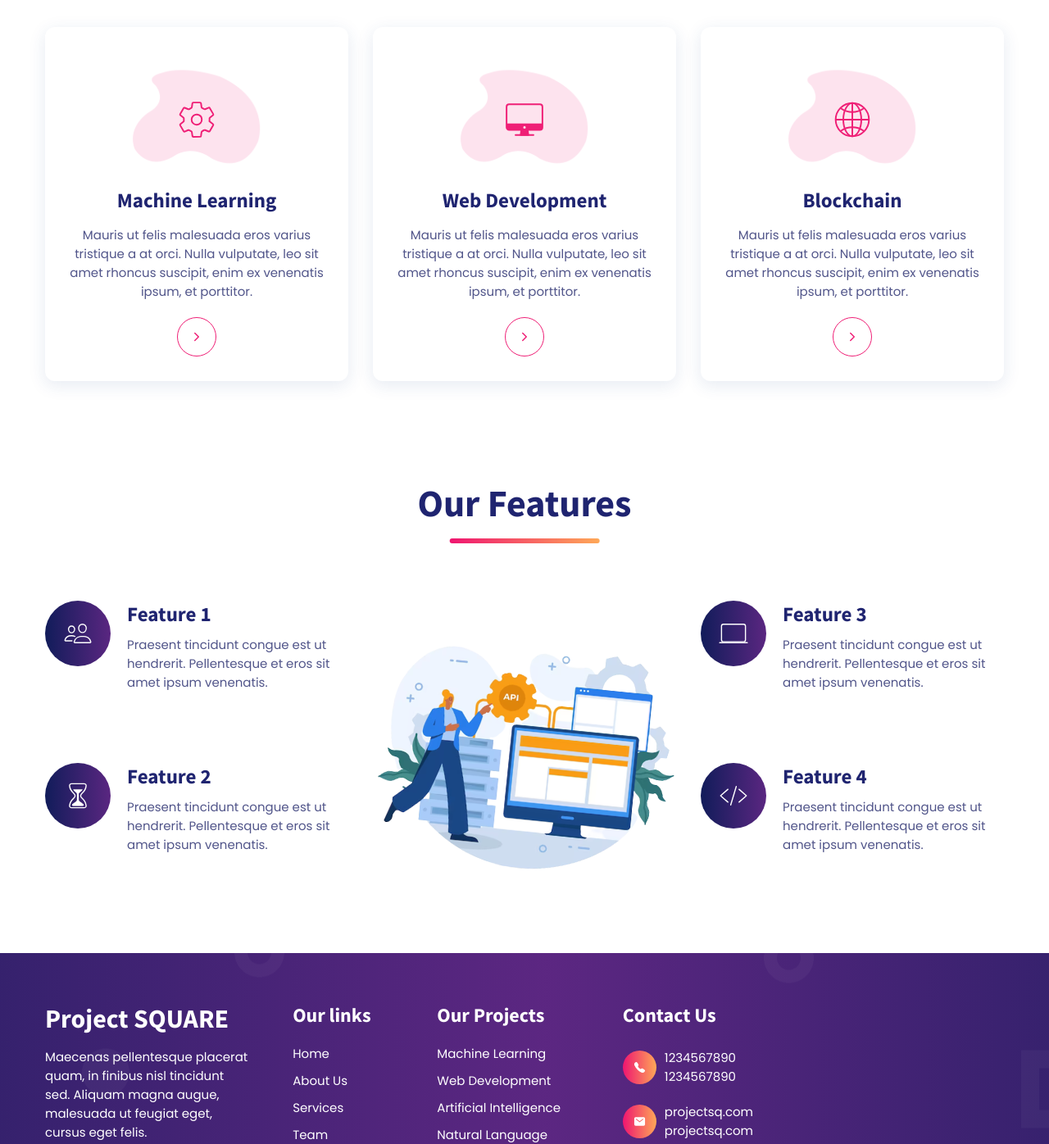
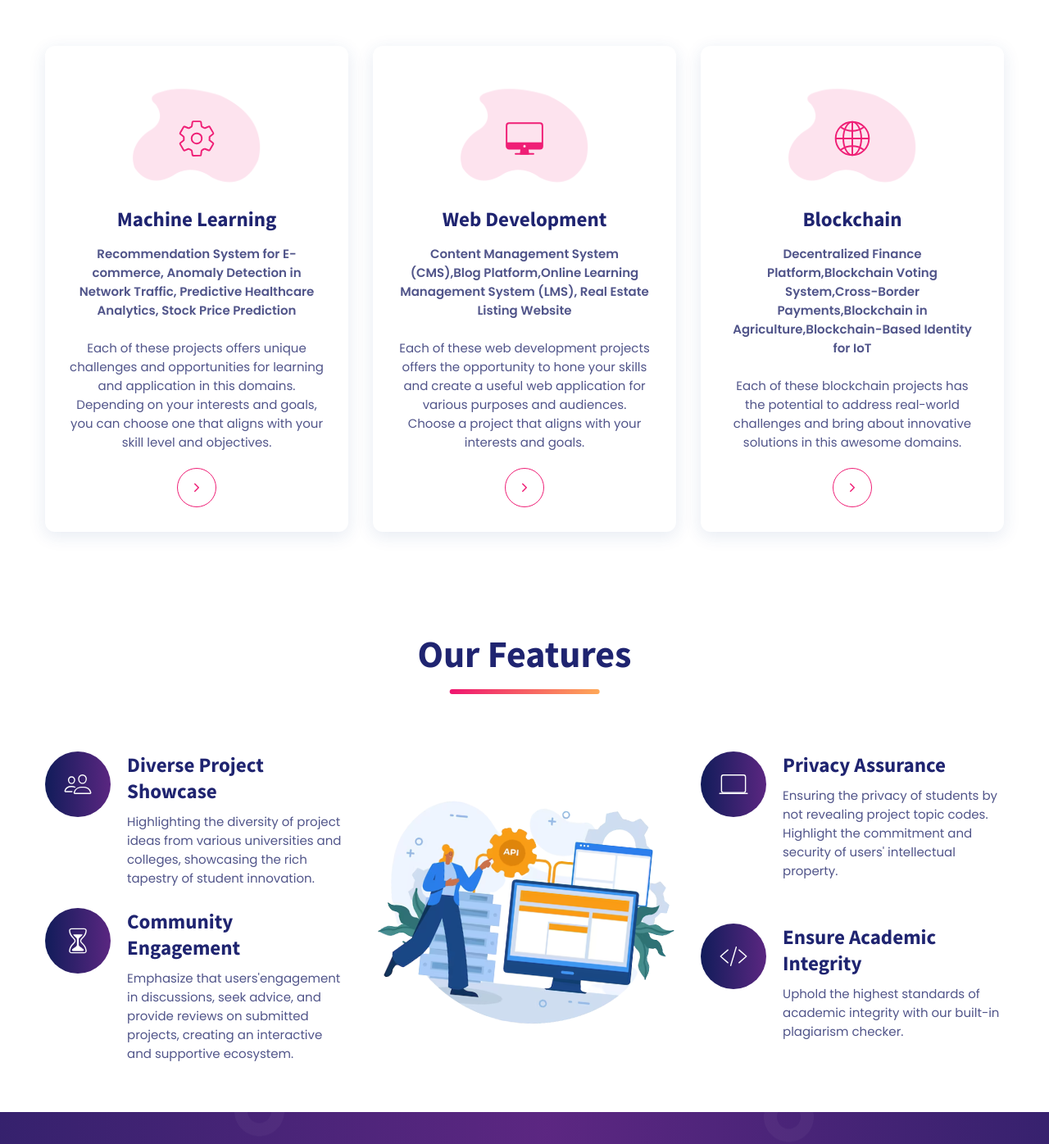
Before and after one commit to SENcrypt/PSq1, a plain HTML site: page index.html in a window 1280 px wide. Shown: the part 1514-2910 px from the top of the page at 82% size. Drawn offline with nearby package versions, Linux system fonts and the light colour scheme.

Commit message:
Feat:Index updated

```diff
--- a/index.html
+++ b/index.html
@@ -147,13 +147,13 @@
             <h2 class="h2 section-title underline">What is Project Square?</h2>
 
             <p class="about-text">
-              Points to be added<br><br>
-              Points to be added<br><br>
-              Points to be added<br><br>
+              A comprehensive platform for showcasing different <br>projects from different universities/colleges<br><br>
+              fostering collaboration and knowledge sharing.<br><br>
+              creating an interactive and supportive ecosystem.<br><br>
             </p>
 
             <p class="about-text">
-              Points to be added<br>
+              A platform for keeping track of college projects for accreditation purposes.<br>
 
             </p>
 
@@ -209,9 +209,12 @@
                 <h3 class="h3 title">Machine Learning</h3>
 
                 <p class="text">
-                  Mauris ut felis malesuada eros varius tristique a at orci. Nulla vulputate, leo sit amet rhoncus
-                  suscipit, enim ex
-                  venenatis ipsum, et porttitor.
+                 <b>
+                  Recommendation System for E-commerce,
+                  Anomaly Detection in Network Traffic,
+                  Predictive Healthcare Analytics,
+                  Stock Price Prediction</b><br><br>
+                  Each of these projects offers unique challenges and opportunities for learning and application in this domains. Depending on your interests and goals, you can choose one that aligns with your skill level and objectives.
                 </p>
 
                 <button class="card-btn" aria-label="Show More">
@@ -231,9 +234,10 @@
                 <h3 class="h3 title">Web Development</h3>
 
                 <p class="text">
-                  Mauris ut felis malesuada eros varius tristique a at orci. Nulla vulputate, leo sit amet rhoncus
-                  suscipit, enim ex
-                  venenatis ipsum, et porttitor.
+                <b>Content Management System (CMS),Blog Platform,Online Learning Management System (LMS),
+                  Real Estate Listing Website
+                </b><br><br>
+                Each of these web development projects offers the opportunity to hone your skills and create a useful web application for various purposes and audiences. Choose a project that aligns with your interests and goals.
                 </p>
 
                 <button class="card-btn" aria-label="Show More">
@@ -253,9 +257,8 @@
                 <h3 class="h3 title">Blockchain</h3>
 
                 <p class="text">
-                  Mauris ut felis malesuada eros varius tristique a at orci. Nulla vulputate, leo sit amet rhoncus
-                  suscipit, enim ex
-                  venenatis ipsum, et porttitor.
+                  <b>Decentralized Finance  Platform,Blockchain Voting System,Cross-Border Payments,Blockchain in Agriculture,Blockchain-Based Identity for IoT</b><br><br>
+                  Each of these blockchain projects has the potential to address real-world challenges and bring about innovative solutions in this awesome domains.
                 </p>
 
                 <button class="card-btn" aria-label="Show More">
@@ -293,10 +296,10 @@
                 </div>
 
                 <div class="content">
-                  <h3 class="h3 title">Feature 1</h3>
+                  <h3 class="h3 title">Diverse Project Showcase</h3>
 
                   <p class="text">
-                    Praesent tincidunt congue est ut hendrerit. Pellentesque et eros sit amet ipsum venenatis.
+                    Highlighting the diversity of project ideas from various universities and colleges, showcasing the rich tapestry of student innovation.
                   </p>
                 </div>
 
@@ -311,10 +314,10 @@
                 </div>
 
                 <div class="content">
-                  <h3 class="h3 title">Feature 2</h3>
+                  <h3 class="h3 title">Community Engagement</h3>
 
                   <p class="text">
-                    Praesent tincidunt congue est ut hendrerit. Pellentesque et eros sit amet ipsum venenatis.
+                    Emphasize that users'engagement in discussions, seek advice, and provide reviews on submitted projects, creating an interactive and supportive ecosystem.
                   </p>
                 </div>
 
@@ -338,10 +341,10 @@
                 </div>
 
                 <div class="content">
-                  <h3 class="h3 title">Feature 3</h3>
+                  <h3 class="h3 title">Privacy Assurance</h3>
 
                   <p class="text">
-                    Praesent tincidunt congue est ut hendrerit. Pellentesque et eros sit amet ipsum venenatis.
+                    Ensuring the privacy of students by not revealing project topic codes. Highlight the commitment  and security of users' intellectual property.
                   </p>
                 </div>
 
@@ -356,10 +359,10 @@
                 </div>
 
                 <div class="content">
-                  <h3 class="h3 title">Feature 4</h3>
+                  <h3 class="h3 title">Ensure Academic Integrity</h3>
 
                   <p class="text">
-                    Praesent tincidunt congue est ut hendrerit. Pellentesque et eros sit amet ipsum venenatis.
+                    Uphold the highest standards of academic integrity with our built-in plagiarism checker.
                   </p>
                 </div>
 
@@ -392,9 +395,9 @@
           <a href="#" class="logo">Project SQUARE</a>
 
           <p class="text">
-            Maecenas pellentesque placerat quam, in finibus nisl tincidunt sed. Aliquam magna augue, malesuada ut
-            feugiat eget,
-            cursus eget felis.
+            This is a sample project for Smart India Hackathon
+            <br />
+            No copyright strikes intended
           </p>
 
           <ul class="social-list">
```
